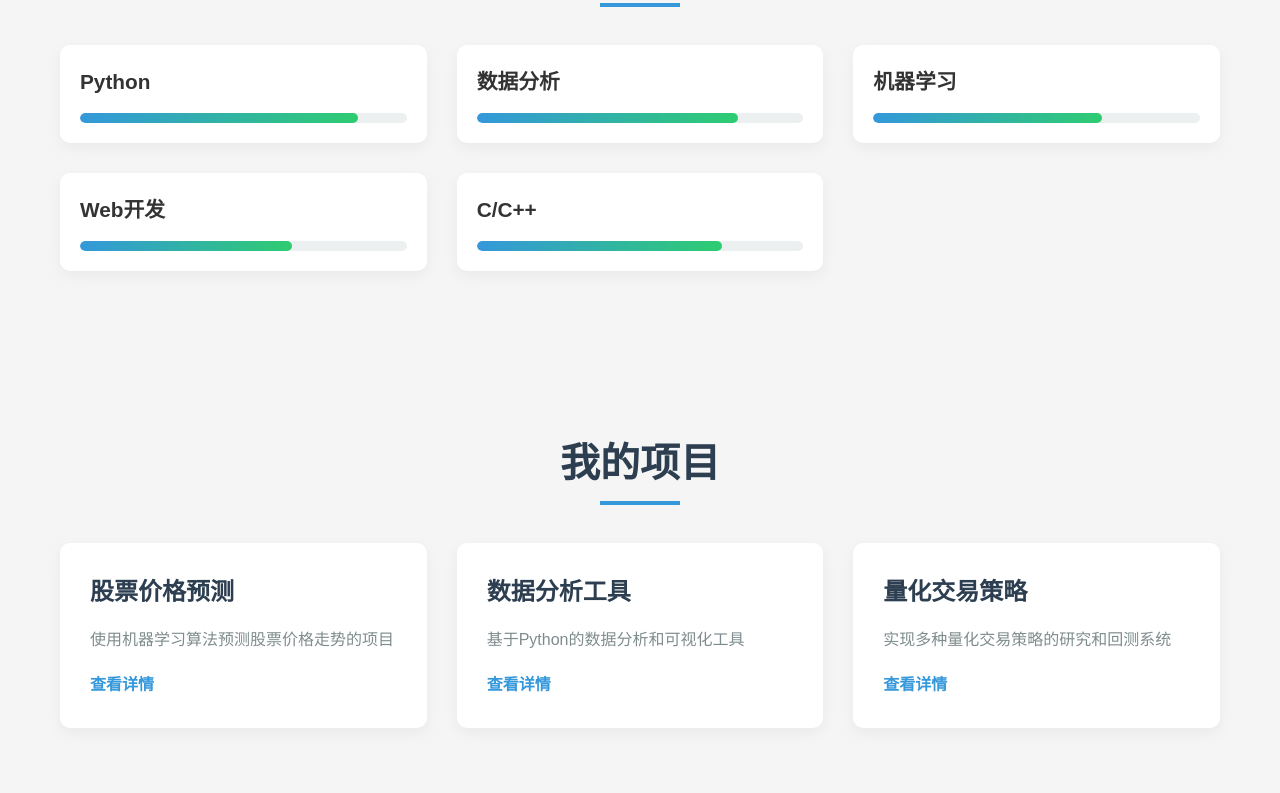
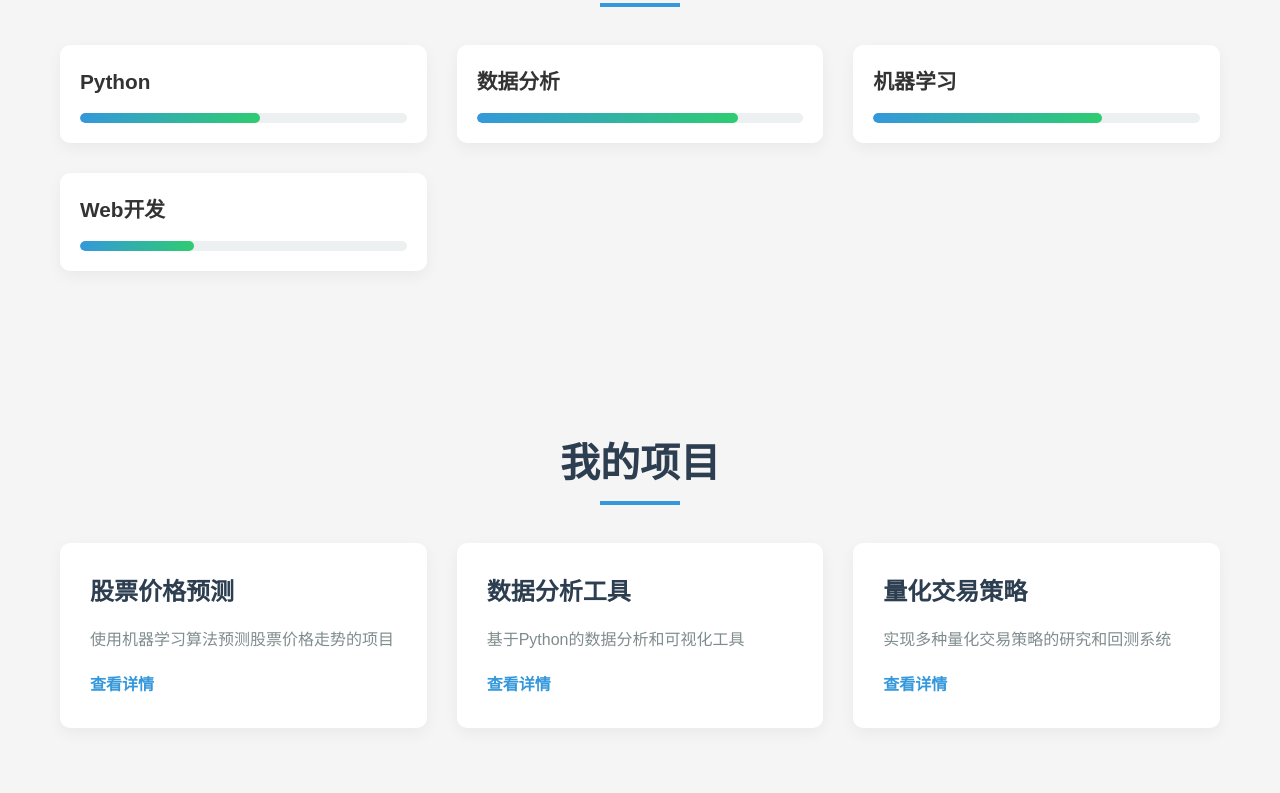
Before and after one commit to liusizhezzz/liusizhe.io, a plain HTML site: page index.html in a window 1280 px wide. Shown: the part 1527-2320 px from the top of the page. Drawn offline with Linux system fonts and the light colour scheme.

Commit message:
Update index.html

```diff
--- a/index.html
+++ b/index.html
@@ -68,7 +68,7 @@
                 <div class="skill">
                     <h3>Python</h3>
                     <div class="skill-bar">
-                        <div class="skill-progress" style="width: 85%"></div>
+                        <div class="skill-progress" style="width: 55%"></div>
                     </div>
                 </div>
                 <div class="skill">
@@ -86,15 +86,10 @@
                 <div class="skill">
                     <h3>Web开发</h3>
                     <div class="skill-bar">
-                        <div class="skill-progress" style="width: 65%"></div>
+                        <div class="skill-progress" style="width: 35%"></div>
                     </div>
                 </div>
-                <div class="skill">
-                    <h3>C/C++</h3>
-                    <div class="skill-bar">
-                        <div class="skill-progress" style="width: 75%"></div>
-                    </div>
-                </div>
+
             </div>
         </div>
     </section>
```
